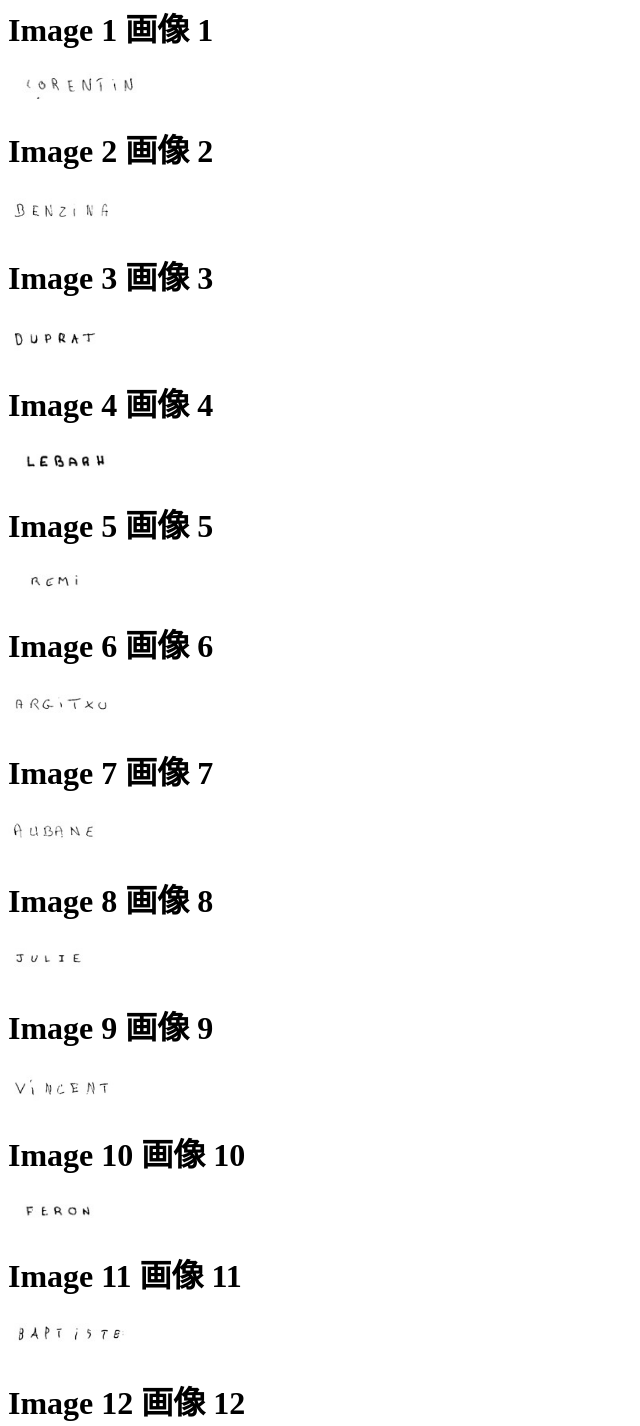
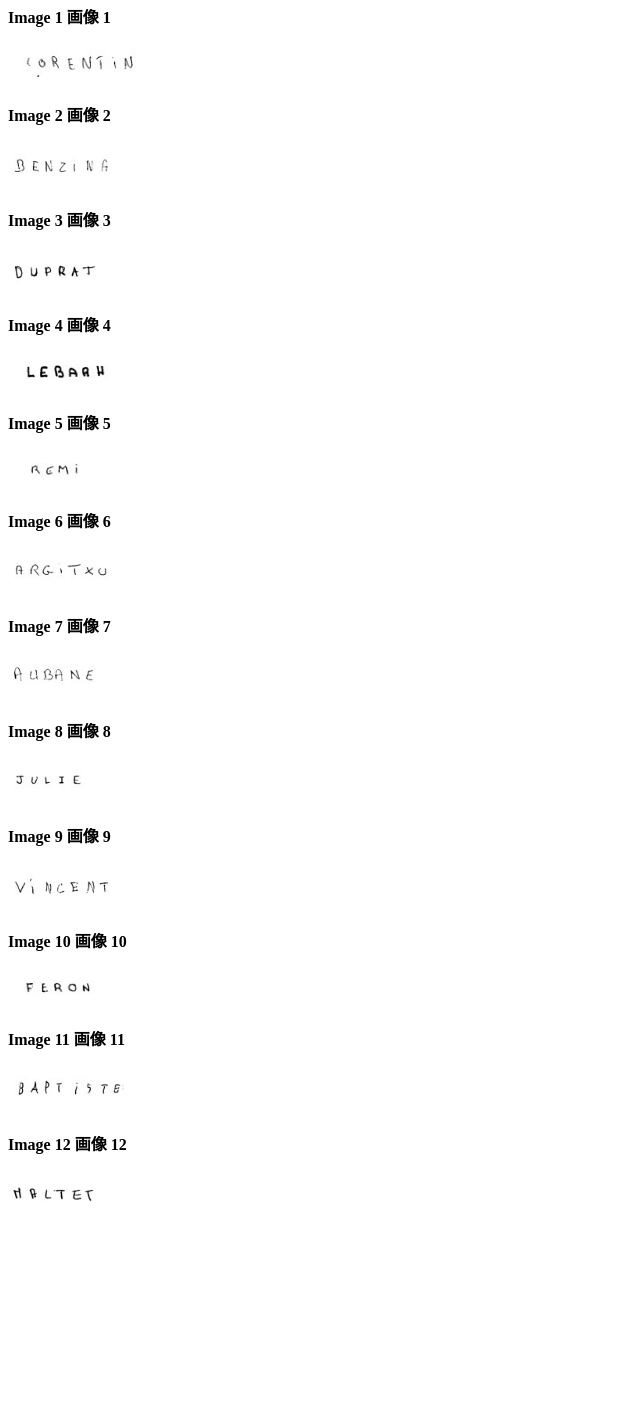
Before and after one commit to YUNYIXIAO-sudo/task, a plain HTML site: page index.html in a window 1280 px wide. Shown: the part 17-1443 px from the top of the page, without its empty margins (0-640 px from the left). After the commit the page ends 1239 px from the top, so only its background shows below. Drawn offline with Linux system fonts and the light colour scheme.

Commit message:
change size

```diff
--- a/index.html
+++ b/index.html
@@ -5,29 +5,29 @@
 <title>characterTask</title>
 <head>
 <body>
-    <h1>Image 1 画像 1</h1>
+    <h4>Image 1 画像 1</h4>
     <img src="characterTaskImage/TRAIN_00036.jpg" name="1" width="20%" />
-    <h1>Image 2 画像 2</h1>
+    <h4>Image 2 画像 2</h4>
     <img src="characterTaskImage/TRAIN_00049.jpg" name="2" width="20%" />
-    <h1>Image 3 画像 3</h1>
+    <h4>Image 3 画像 3</h4>
     <img src="characterTaskImage/TRAIN_00061.jpg" name="3" width="20%" />
-    <h1>Image 4 画像 4</h1>
+    <h4>Image 4 画像 4</h4>
     <img src="characterTaskImage/TRAIN_00062.jpg" name="4" width="20%" />
-    <h1>Image 5 画像 5</h1>
+    <h4>Image 5 画像 5</h4>
     <img src="characterTaskImage/TRAIN_00063.jpg" name="5" width="20%" />
-    <h1>Image 6 画像 6</h1>
+    <h4>Image 6 画像 6</h4>
     <img src="characterTaskImage/TRAIN_00065.jpg" name="6" width="20%" />
-    <h1>Image 7 画像 7</h1>
+    <h4>Image 7 画像 7</h4>
     <img src="characterTaskImage/TRAIN_00075.jpg" name="7" width="20%" />
-    <h1>Image 8 画像 8</h1>
+    <h4>Image 8 画像 8</h4>
     <img src="characterTaskImage/TRAIN_00086.jpg" name="8" width="20%" />
-    <h1>Image 9 画像 9</h1>
+    <h4>Image 9 画像 9</h4>
     <img src="characterTaskImage/TRAIN_00106.jpg" name="9" width="20%" />
-    <h1>Image 10 画像 10</h1>
+    <h4>Image 10 画像 10</h4>
     <img src="characterTaskImage/TRAIN_00119.jpg" name="10" width="20%" />
-    <h1>Image 11 画像 11</h1>
+    <h4>Image 11 画像 11</h4>
     <img src="characterTaskImage/TRAIN_00132.jpg" name="11" width="20%" />
-    <h1>Image 12 画像 12</h1>
+    <h4>Image 12 画像 12</h4>
     <img src="characterTaskImage/TRAIN_00147.jpg" name="12" width="20%" />
 </body>
 </html>
```
